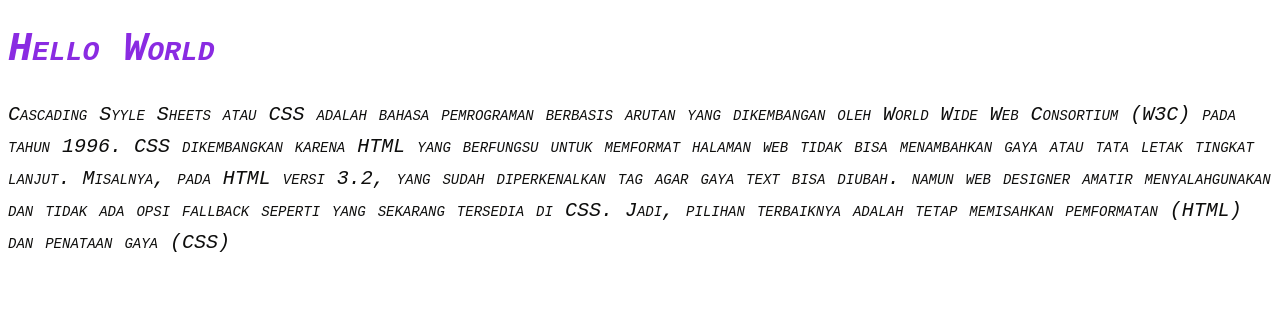
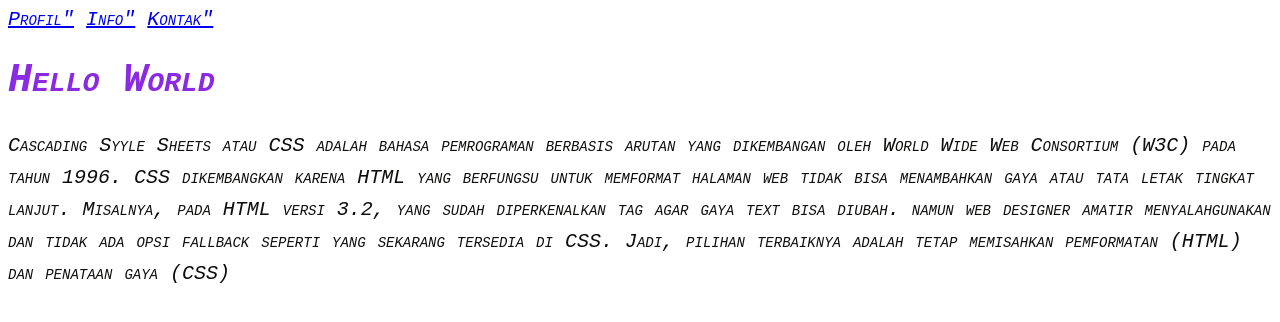
Before and after one commit to msidik021/latihan-css, a plain HTML site: page index.html in a window 1280 px wide. Drawn offline with Linux system fonts and the light colour scheme.

Commit message:
menambah profil,info dan kontak

```diff
--- a/index.html
+++ b/index.html
@@ -6,10 +6,12 @@
     <title>CSS</title>
     <link rel="stylesheet" href="style.css">
   </head>
-  <h1>Hello World</h1>
   <body>
-    <p>
-      Cascading Syyle Sheets atau CSS adalah bahasa pemrograman berbasis arutan
+        <a href="#">Profil"</a>
+         <a href="#">Info"</a>
+         <a href="#">Kontak"</a>
+    <h1>Hello World</h1>
+    <p>Cascading Syyle Sheets atau CSS adalah bahasa pemrograman berbasis arutan
       yang dikembangan oleh World Wide Web Consortium (W3C) pada tahun 1996. CSS dikembangkan karena HTML yang berfungsu untuk memformat halaman web tidak bisa menambahkan gaya atau tata letak tingkat lanjut.
       Misalnya, pada HTML versi 3.2, yang sudah diperkenalkan tag <font> agar gaya text bisa diubah. namun web designer amatir menyalahgunakan dan tidak ada opsi fallback seperti yang sekarang tersedia di CSS. Jadi, pilihan terbaiknya adalah tetap memisahkan pemformatan (HTML) dan penataan gaya (CSS)
     </p>
```
Also changed, not shown: profile.html (added).
